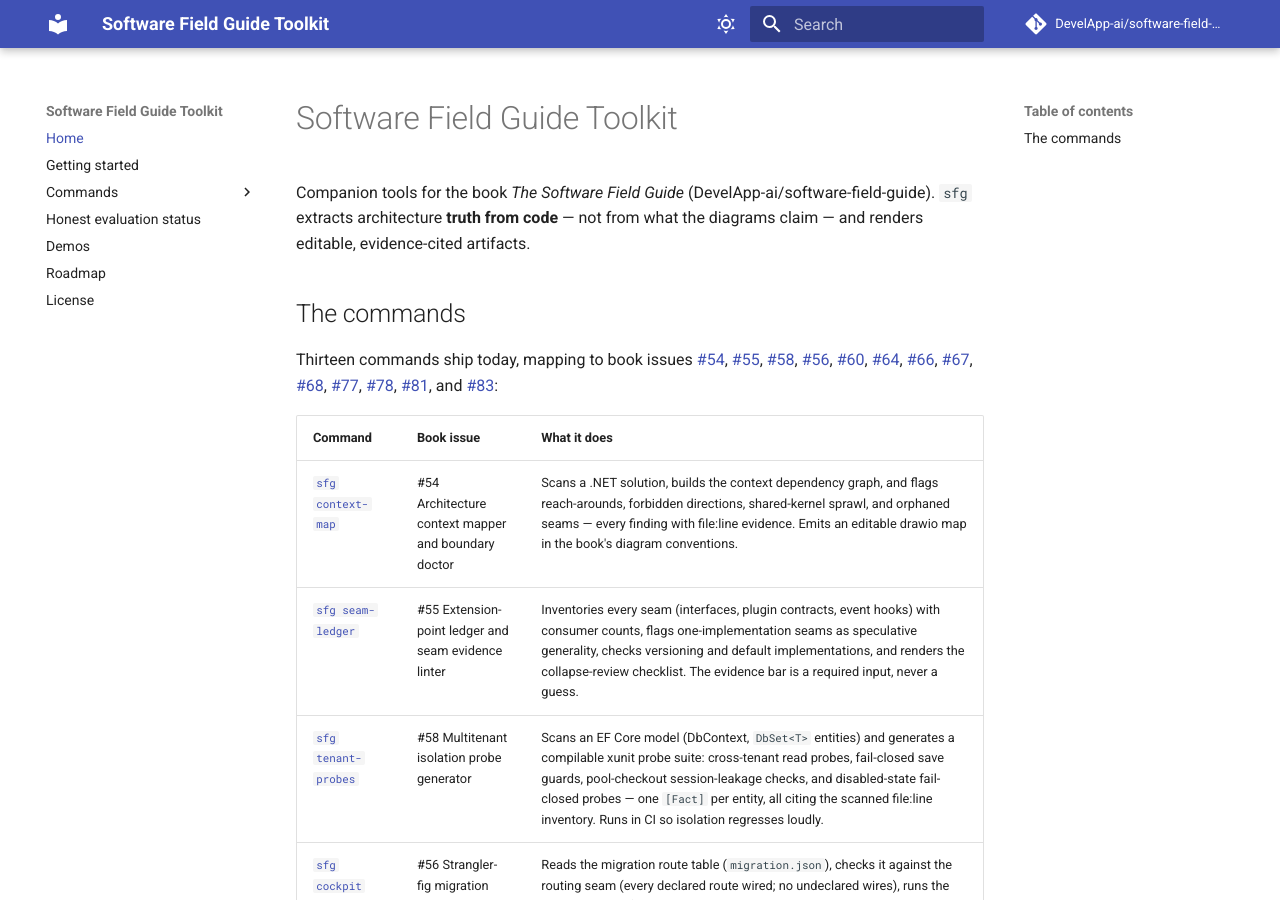
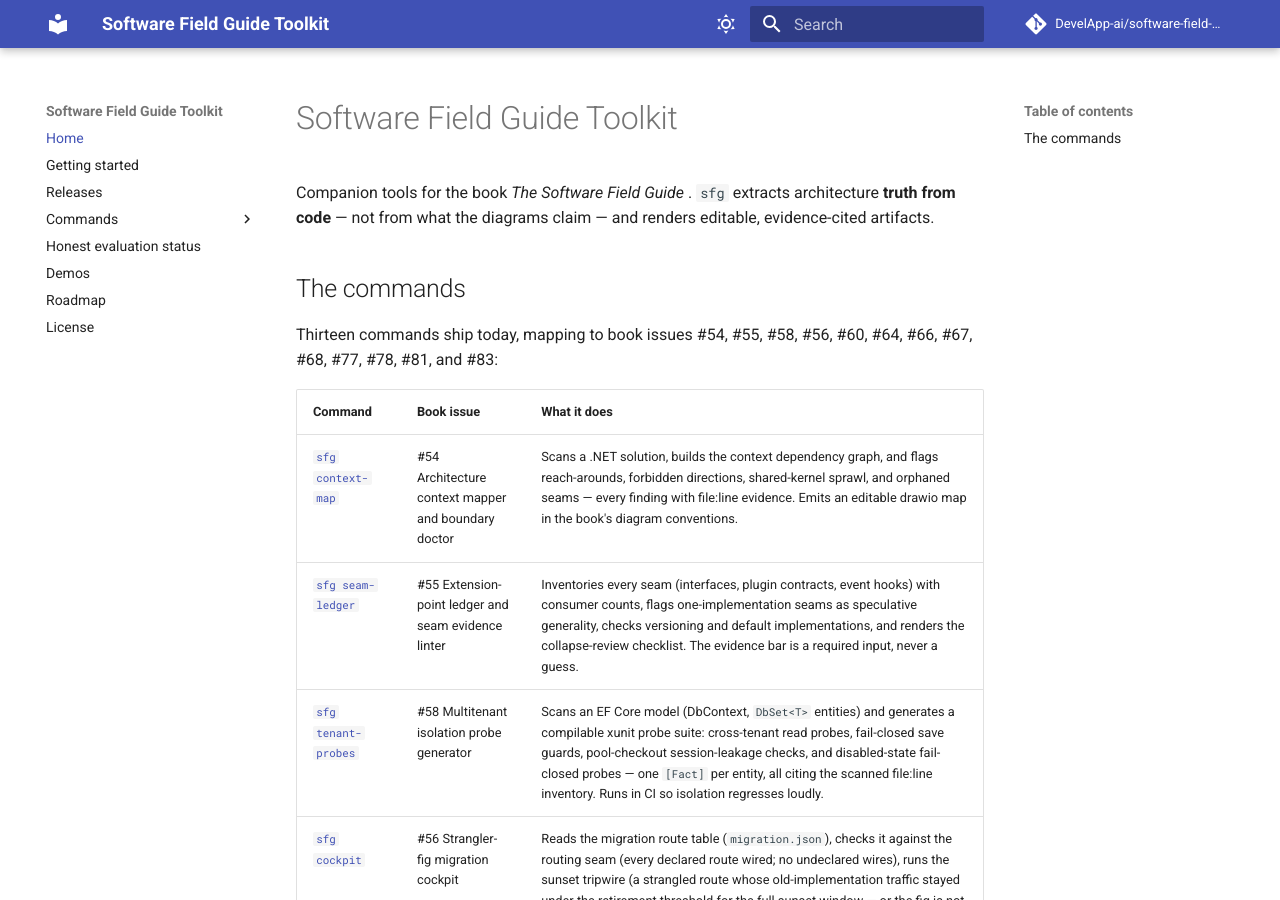
Before and after one commit to DevelApp-ai/software-field-guide-toolkit, an MkDocs documentation site: the page built from docs/index.md, in a window 1280 px wide and 900 px high. Built offline with MkDocs 1.6.1 and Material for MkDocs 9.7.7, drawn with Linux system fonts in a browser that asks for light colours; comment, search, counter and statistics services are not loaded; some of the changed text lies outside the part shown.

Commit message:
Signed release lane (Certum sign-before-zip), private book-repo link fixes, dist ignore

```diff
--- a/docs/index.md
+++ b/docs/index.md
@@ -1,33 +1,34 @@
 # Software Field Guide Toolkit
 
-Companion tools for the book *The Software Field Guide* (DevelApp-ai/software-field-guide). `sfg` extracts architecture **truth from code** — not from what the diagrams claim — and renders editable, evidence-cited artifacts.
+Companion tools for the book *The Software Field Guide* . `sfg` extracts architecture **truth from code** — not from what the diagrams claim — and renders editable, evidence-cited artifacts.
 
 ## The commands
 
-Thirteen commands ship today, mapping to book issues [#54](https://github.com/DevelApp-ai/software-field-guide/issues/54), [#55](https://github.com/DevelApp-ai/software-field-guide/issues/55), [#58](https://github.com/DevelApp-ai/software-field-guide/issues/58), [#56](https://github.com/DevelApp-ai/software-field-guide/issues/56), [#60](https://github.com/DevelApp-ai/software-field-guide/issues/60), [#64](https://github.com/DevelApp-ai/software-field-guide/issues/64), [#66](https://github.com/DevelApp-ai/software-field-guide/issues/66), [#67](https://github.com/DevelApp-ai/software-field-guide/issues/67), [#68](https://github.com/DevelApp-ai/software-field-guide/issues/68), [#77](https://github.com/DevelApp-ai/software-field-guide/issues/77), [#78](https://github.com/DevelApp-ai/software-field-guide/issues/78), [#81](https://github.com/DevelApp-ai/software-field-guide/issues/81), and [#83](https://github.com/DevelApp-ai/software-field-guide/issues/83):
+Thirteen commands ship today, mapping to book issues #54, #55, #58, #56, #60, #64, #66, #67, #68, #77, #78, #81, and #83:
 
 | Command | Book issue | What it does |
 | --- | --- | --- |
-| [`sfg context-map`](https://github.com/DevelApp-ai/software-field-guide-toolkit/blob/main/commands/context-map.md) | #54 Architecture context mapper and boundary doctor | Scans a .NET solution, builds the context dependency graph, and flags reach-arounds, forbidden directions, shared-kernel sprawl, and orphaned seams — every finding with file:line evidence. Emits an editable drawio map in the book's diagram conventions. |
-| [`sfg seam-ledger`](https://github.com/DevelApp-ai/software-field-guide-toolkit/blob/main/commands/seam-ledger.md) | #55 Extension-point ledger and seam evidence linter | Inventories every seam (interfaces, plugin contracts, event hooks) with consumer counts, flags one-implementation seams as speculative generality, checks versioning and default implementations, and renders the collapse-review checklist. The evidence bar is a required input, never a guess. |
-| [`sfg tenant-probes`](https://github.com/DevelApp-ai/software-field-guide-toolkit/blob/main/commands/tenant-probes.md) | #58 Multitenant isolation probe generator | Scans an EF Core model (DbContext, `DbSet<T>` entities) and generates a compilable xunit probe suite: cross-tenant read probes, fail-closed save guards, pool-checkout session-leakage checks, and disabled-state fail-closed probes — one `[Fact]` per entity, all citing the scanned file:line inventory. Runs in CI so isolation regresses loudly. |
-| [`sfg cockpit`](https://github.com/DevelApp-ai/software-field-guide-toolkit/blob/main/commands/cockpit.md) | #56 Strangler-fig migration cockpit | Reads the migration route table (`migration.json`), checks it against the routing seam (every declared route wired; no undeclared wires), runs the sunset tripwire (a strangled route whose old-implementation traffic stayed under the retirement threshold for the full sunset window — or the fig is not finished), and generates a compilable shadow-diff xunit suite comparing old and new implementations per declared tolerance. |
-| [`sfg events`](https://github.com/DevelApp-ai/software-field-guide-toolkit/blob/main/commands/events.md) | #60 Event contract conformance harness | Given a message contract (`events.json`), generates a compilable xunit suite that replays chaos-lite against the real consumer: duplicate delivery (exactly-once effects), out-of-order arrival, poison payloads (routed to the dead letters, never a crash), and old-schema producer replay (version-skew tolerance), plus outbox health checks on the producer side (publish waits pending; double dispatch stays idempotent). Seeded faults visibly fail a naive consumer and pass a compliant one — the #60 done-when. |
-| [`sfg plan-audit`](https://github.com/DevelApp-ai/software-field-guide-toolkit/blob/main/commands/plan-audit.md) | #64 Plan-conformance auditor | Reconciles the approved spec diff (the intent PR's `.ai`/`.test` changes) against the generated code diff (the implementation PR) through a declared spec-to-code coverage map, and reports the two discrepancy classes — **omission** (an approved spec change no generated change implements) and **unapproved addition** (a generated change with no spec basis) — line-anchored on both sides, ranked errors-first and capped. Advisory by default; `--strict` exits non-zero on errors. LLM-assisted semantic matches are accepted only with valid anchors on both sides and are always labeled. |
-| [`sfg eval`](https://github.com/DevelApp-ai/software-field-guide-toolkit/blob/main/commands/eval.md) | #66 LLM evaluation harness runner and baseline gate | Judges a **recorded** run (a committed `results.json`) against the suite's committed labeled set: aggregates per-stage metrics, calibrates the judge against the human-labeled sample (abstains never count as agreement), and gates against both the declared thresholds and the committed baseline — a regression cites the cases that moved, never just the aggregate. Dropped cases, undeclared cases, duplicate results, and stray metrics are loud errors. `--update-baseline` re-baselines deliberately. The harness never calls a model — wiring a live system means producing a results file in the documented format. |
-| [`sfg migration-lint`](https://github.com/DevelApp-ai/software-field-guide-toolkit/blob/main/commands/migration-lint.md) | #67 Expand-migrate-contract migration linter | Parses the committed EF Core migration history, classifies every statement expand (additive), migrate (rewiring), or contract (removing/tightening), and checks each contract step against the gates ledger: a removal needs a gate pass with a measured window (expandedAt, then coldAt) and happens deliberately late. Flags destructive-first ordering (drop-then-reference, drop-then-re-add) and naive unbatched backfills. Advisory by default; `--strict` exits non-zero on errors. |
-| [`sfg dora`](https://github.com/DevelApp-ai/software-field-guide-toolkit/blob/main/commands/dora.md) | #68 DORA four-key extractor | Extracts the DORA four keys from a **recorded** events export (deployments, changes, builds, failures) — it never calls an API live. Verifies every join the keys depend on (deployment → change → build, failure → restore evidence), flags re-runs mislabeled as new deployments (excluded from every count), and trends deployment frequency, lead time, change failure rate, and restore time per day, ISO week, or month against a versioned definitions file. Trends, not scores. Advisory by default; `--strict` exits non-zero on errors. |
-| [`sfg review-calib`](https://github.com/DevelApp-ai/software-field-guide-toolkit/blob/main/commands/review-calib.md) | #77 Reviewer calibration harness | Measures the humans in the loop from a **recorded** export of review decisions — it never calls an API live and never ranks people. Computes catch rates on seeded defects per role, queue telemetry (approval rate and decision latency side by side — a queue that approves everything in under a second is a broken loop, not a review), and judge agreement on the recorded sample, and renders the rung-evidence table the autonomy ladder is earned on. Calibration instrument, not a leaderboard. Advisory by default; `--strict` exits non-zero on errors. |
-| [`sfg bias-probe`](https://github.com/DevelApp-ai/software-field-guide-toolkit/blob/main/commands/bias-probe.md) | #78 Bias probe pack | Extends the #66 case format into a bias probe: counterfactual pairs (the same input with only the marker changed) must record the same dimension score — a deterministic consistency rate, not vibes; cohort-sliced metrics on the same baseline rail (the population is declared by cases, never guessed); refusal asymmetry (should-succeed cases must succeed for every cohort alike, and a must-refuse case that answers fails regardless of cohort); citation balance against declared corpus shares (advisory — the drift is published, an undeclared source cohort is an error); and judge calibration against a human-labeled sample, mandatory — abstentions never count. A regression cites the pairs and cases that moved. Advisory by default; `--strict` exits non-zero on errors. |
-| [`sfg drills`](https://github.com/DevelApp-ai/software-field-guide-toolkit/blob/main/commands/drills.md) | #81 Resilience drill evidence harness | Judges a recorded drill export post-hoc against the committed scenario catalog: every alert fired inside its escalation clock, every restore met its RTO, the RPO data-loss window held, the expected telemetry signals are on the record, participants and component versions are named, and every scenario is drilled fresh — a DR plan on paper and a rehearsed one must not look alike. Judges recorded evidence only; it never injects failures (the #68 discipline). Staleness is measured against the export's recorded asOf instant, never the wall clock, so the analysis is deterministic. Advisory by default; `--strict` exits non-zero on errors. |
-| [`sfg unit-econ`](https://github.com/DevelApp-ai/software-field-guide-toolkit/blob/main/commands/unit-econ.md) | #83 Cloud unit economics extractor | Joins a recorded billing export to a per-tenant allocation manifest and recorded request telemetry: cost-per-request trends per tenant and service, spend against declared per-period budgets, and a spend spike with per-tenant evidence. Every join is verified in both directions (the #68 discipline): an allocation rule must point at a billed service, a billed service must reach a tenant, a served service must be billed, a served tenant must be priced, and shares must sum to one. Trends, never scores — tenants are not ranked. Recorded exports only, never a live cloud API; a seeded estate is labeled SEEDED on every board. Advisory by default; `--strict` exits non-zero on errors. |
+| [`sfg context-map`](commands/context-map.md) | #54 Architecture context mapper and boundary doctor | Scans a .NET solution, builds the context dependency graph, and flags reach-arounds, forbidden directions, shared-kernel sprawl, and orphaned seams — every finding with file:line evidence. Emits an editable drawio map in the book's diagram conventions. |
+| [`sfg seam-ledger`](commands/seam-ledger.md) | #55 Extension-point ledger and seam evidence linter | Inventories every seam (interfaces, plugin contracts, event hooks) with consumer counts, flags one-implementation seams as speculative generality, checks versioning and default implementations, and renders the collapse-review checklist. The evidence bar is a required input, never a guess. |
+| [`sfg tenant-probes`](commands/tenant-probes.md) | #58 Multitenant isolation probe generator | Scans an EF Core model (DbContext, `DbSet<T>` entities) and generates a compilable xunit probe suite: cross-tenant read probes, fail-closed save guards, pool-checkout session-leakage checks, and disabled-state fail-closed probes — one `[Fact]` per entity, all citing the scanned file:line inventory. Runs in CI so isolation regresses loudly. |
+| [`sfg cockpit`](commands/cockpit.md) | #56 Strangler-fig migration cockpit | Reads the migration route table (`migration.json`), checks it against the routing seam (every declared route wired; no undeclared wires), runs the sunset tripwire (a strangled route whose old-implementation traffic stayed under the retirement threshold for the full sunset window — or the fig is not finished), and generates a compilable shadow-diff xunit suite comparing old and new implementations per declared tolerance. |
+| [`sfg events`](commands/events.md) | #60 Event contract conformance harness | Given a message contract (`events.json`), generates a compilable xunit suite that replays chaos-lite against the real consumer: duplicate delivery (exactly-once effects), out-of-order arrival, poison payloads (routed to the dead letters, never a crash), and old-schema producer replay (version-skew tolerance), plus outbox health checks on the producer side (publish waits pending; double dispatch stays idempotent). Seeded faults visibly fail a naive consumer and pass a compliant one — the #60 done-when. |
+| [`sfg plan-audit`](commands/plan-audit.md) | #64 Plan-conformance auditor | Reconciles the approved spec diff (the intent PR's `.ai`/`.test` changes) against the generated code diff (the implementation PR) through a declared spec-to-code coverage map, and reports the two discrepancy classes — **omission** (an approved spec change no generated change implements) and **unapproved addition** (a generated change with no spec basis) — line-anchored on both sides, ranked errors-first and capped. Advisory by default; `--strict` exits non-zero on errors. LLM-assisted semantic matches are accepted only with valid anchors on both sides and are always labeled. |
+| [`sfg eval`](commands/eval.md) | #66 LLM evaluation harness runner and baseline gate | Judges a **recorded** run (a committed `results.json`) against the suite's committed labeled set: aggregates per-stage metrics, calibrates the judge against the human-labeled sample (abstains never count as agreement), and gates against both the declared thresholds and the committed baseline — a regression cites the cases that moved, never just the aggregate. Dropped cases, undeclared cases, duplicate results, and stray metrics are loud errors. `--update-baseline` re-baselines deliberately. The harness never calls a model — wiring a live system means producing a results file in the documented format. |
+| [`sfg migration-lint`](commands/migration-lint.md) | #67 Expand-migrate-contract migration linter | Parses the committed EF Core migration history, classifies every statement expand (additive), migrate (rewiring), or contract (removing/tightening), and checks each contract step against the gates ledger: a removal needs a gate pass with a measured window (expandedAt, then coldAt) and happens deliberately late. Flags destructive-first ordering (drop-then-reference, drop-then-re-add) and naive unbatched backfills. Advisory by default; `--strict` exits non-zero on errors. |
+| [`sfg dora`](commands/dora.md) | #68 DORA four-key extractor | Extracts the DORA four keys from a **recorded** events export (deployments, changes, builds, failures) — it never calls an API live. Verifies every join the keys depend on (deployment → change → build, failure → restore evidence), flags re-runs mislabeled as new deployments (excluded from every count), and trends deployment frequency, lead time, change failure rate, and restore time per day, ISO week, or month against a versioned definitions file. Trends, not scores. Advisory by default; `--strict` exits non-zero on errors. |
+| [`sfg review-calib`](commands/review-calib.md) | #77 Reviewer calibration harness | Measures the humans in the loop from a **recorded** export of review decisions — it never calls an API live and never ranks people. Computes catch rates on seeded defects per role, queue telemetry (approval rate and decision latency side by side — a queue that approves everything in under a second is a broken loop, not a review), and judge agreement on the recorded sample, and renders the rung-evidence table the autonomy ladder is earned on. Calibration instrument, not a leaderboard. Advisory by default; `--strict` exits non-zero on errors. |
+| [`sfg bias-probe`](commands/bias-probe.md) | #78 Bias probe pack | Extends the #66 case format into a bias probe: counterfactual pairs (the same input with only the marker changed) must record the same dimension score — a deterministic consistency rate, not vibes; cohort-sliced metrics on the same baseline rail (the population is declared by cases, never guessed); refusal asymmetry (should-succeed cases must succeed for every cohort alike, and a must-refuse case that answers fails regardless of cohort); citation balance against declared corpus shares (advisory — the drift is published, an undeclared source cohort is an error); and judge calibration against a human-labeled sample, mandatory — abstentions never count. A regression cites the pairs and cases that moved. Advisory by default; `--strict` exits non-zero on errors. |
+| [`sfg drills`](commands/drills.md) | #81 Resilience drill evidence harness | Judges a recorded drill export post-hoc against the committed scenario catalog: every alert fired inside its escalation clock, every restore met its RTO, the RPO data-loss window held, the expected telemetry signals are on the record, participants and component versions are named, and every scenario is drilled fresh — a DR plan on paper and a rehearsed one must not look alike. Judges recorded evidence only; it never injects failures (the #68 discipline). Staleness is measured against the export's recorded asOf instant, never the wall clock, so the analysis is deterministic. Advisory by default; `--strict` exits non-zero on errors. |
+| [`sfg unit-econ`](commands/unit-econ.md) | #83 Cloud unit economics extractor | Joins a recorded billing export to a per-tenant allocation manifest and recorded request telemetry: cost-per-request trends per tenant and service, spend against declared per-period budgets, and a spend spike with per-tenant evidence. Every join is verified in both directions (the #68 discipline): an allocation rule must point at a billed service, a billed service must reach a tenant, a served service must be billed, a served tenant must be priced, and shares must sum to one. Trends, never scores — tenants are not ranked. Recorded exports only, never a live cloud API; a seeded estate is labeled SEEDED on every board. Advisory by default; `--strict` exits non-zero on errors. |
 
 The two analysis commands share one syntax-level scan engine, so a seam in the ledger and a contract in the map are the same underlying type. The probe generator, the shadow-diff suite, and the event conformance suite are the tool's outputs that **compile against your code** — that is the point: the probes bite, or the isolation / migration / messaging claim is already broken.
 
 This site repackages the repository's [README](https://github.com/DevelApp-ai/software-field-guide-toolkit/blob/main/README.md) page-per-command — the README remains the source of truth for the tool. Documentation-only changes land as PRs; the site is rebuilt and redeployed automatically.
 
-- [Getting started](https://github.com/DevelApp-ai/software-field-guide-toolkit/blob/main/getting-started.md) — install, quickstart, common flags
-- [Honest evaluation status](https://github.com/DevelApp-ai/software-field-guide-toolkit/blob/main/honest-status.md) — what every command does and does not prove
-- [Demos](https://github.com/DevelApp-ai/software-field-guide-toolkit/blob/main/demos.md) — the in-repo demo estates and their deliberately broken variants
-- [Roadmap](https://github.com/DevelApp-ai/software-field-guide-toolkit/blob/main/roadmap.md) — which book issue each command implements
-- [License](https://github.com/DevelApp-ai/software-field-guide-toolkit/blob/main/license.md)
+- [Getting started](getting-started.md) — install, quickstart, common flags
+- [Releases](releases.md) — signed release assets and how to verify them
+- [Honest evaluation status](honest-status.md) — what every command does and does not prove
+- [Demos](demos.md) — the in-repo demo estates and their deliberately broken variants
+- [Roadmap](roadmap.md) — which book issue each command implements
+- [License](license.md)
--- a/mkdocs.yml
+++ b/mkdocs.yml
@@ -32,6 +32,7 @@ markdown_extensions:
 nav:
   - Home: index.md
   - Getting started: getting-started.md
+  - Releases: releases.md
   - Commands:
       - context-map: commands/context-map.md
       - seam-ledger: commands/seam-ledger.md
```
Also changed, not shown: README.md (+26 -2 lines), docs/releases.md (added, +23 -0 lines), docs/roadmap.md (+14 -14 lines), 3 other files.
